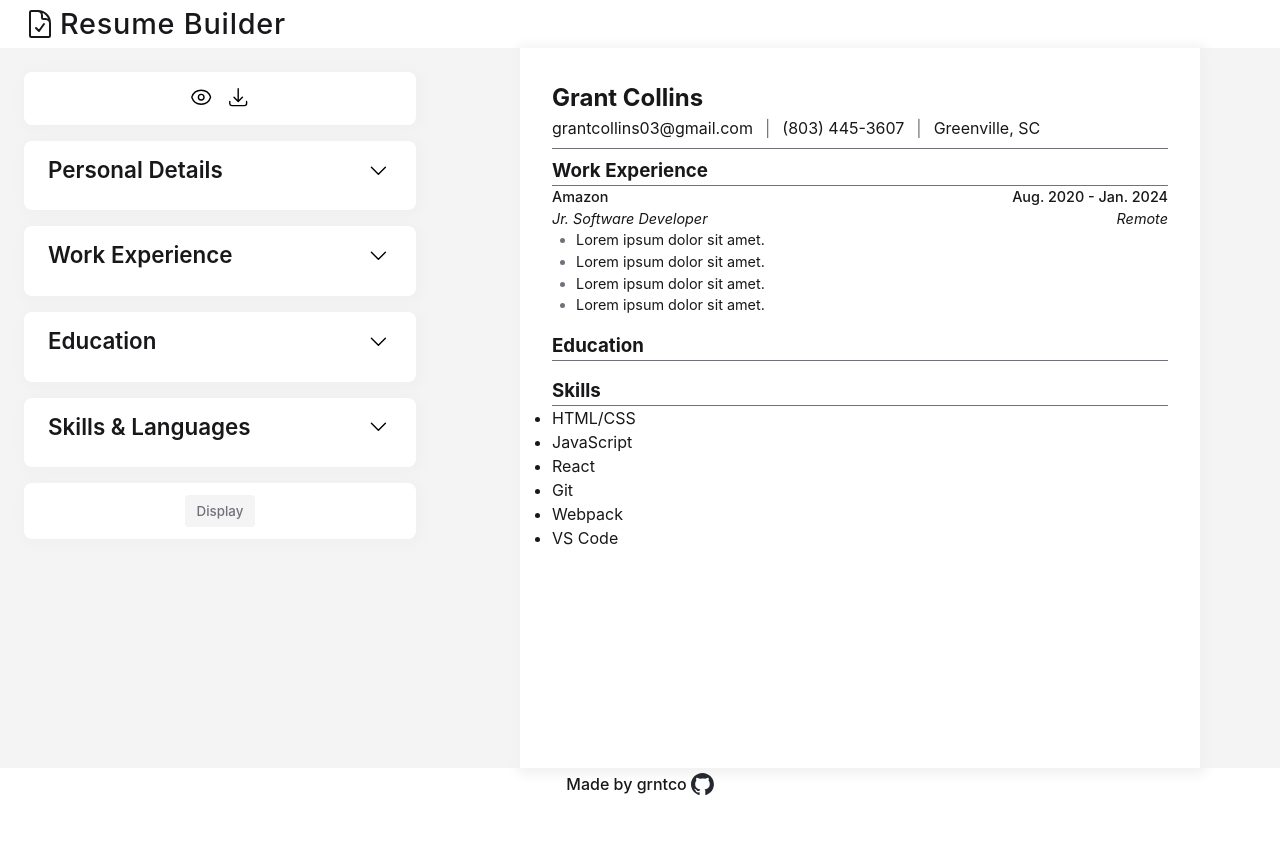
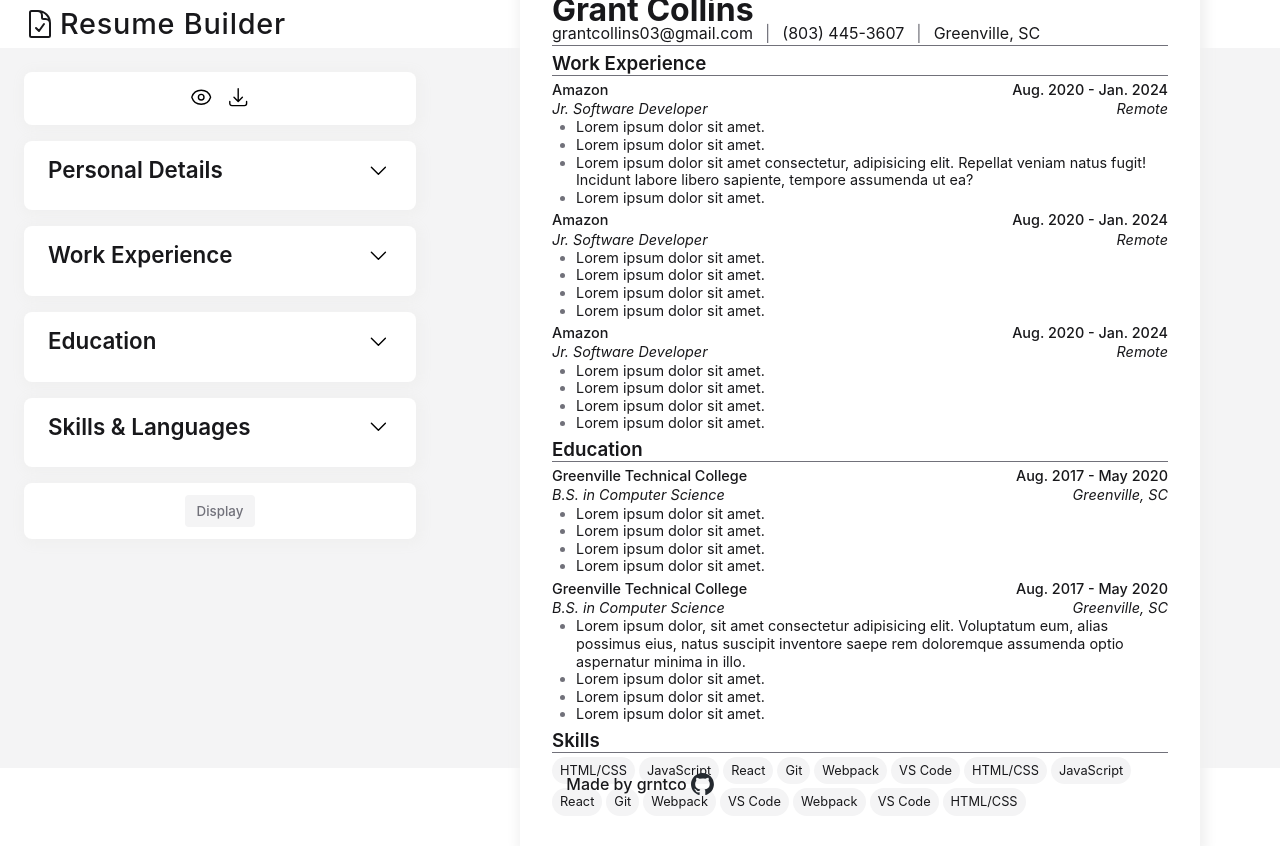
Before and after one commit to grntco/resume-builder, a React (Vite) app: page / in a window 1280 px wide. Before the commit the page ends 800 px from the top, so only its background shows below. Built offline with nearby package versions, Linux system fonts and the light colour scheme.

Commit message:
styled skills section and fixed resume line-height

```diff
--- a/src/components/Resume.jsx
+++ b/src/components/Resume.jsx
@@ -13,7 +13,38 @@
             </div>
             <div className="resume__section">
                 <h3 className="resume__section-title">Work Experience</h3>
-                {/* Experience Container will get repeated */}
+                <div className="resume__experience-container">
+                    <div className="resume__details-container">
+                        <h4>Amazon</h4>
+                        <p>Aug. 2020 - Jan. 2024</p>
+                    </div>
+                    <div className="resume__details-container">
+                        <p>Jr. Software Developer</p>
+                        <p>Remote</p>
+                    </div>
+                    <ul className="resume__responsibilities-container">
+                        <li>Lorem ipsum dolor sit amet.</li>
+                        <li>Lorem ipsum dolor sit amet.</li>
+                        <li>Lorem ipsum dolor sit amet consectetur, adipisicing elit. Repellat veniam natus fugit! Incidunt labore libero sapiente, tempore assumenda ut ea?</li>
+                        <li>Lorem ipsum dolor sit amet.</li>
+                    </ul>
+                </div>
+                <div className="resume__experience-container">
+                    <div className="resume__details-container">
+                        <h4>Amazon</h4>
+                        <p>Aug. 2020 - Jan. 2024</p>
+                    </div>
+                    <div className="resume__details-container">
+                        <p>Jr. Software Developer</p>
+                        <p>Remote</p>
+                    </div>
+                    <ul className="resume__responsibilities-container">
+                        <li>Lorem ipsum dolor sit amet.</li>
+                        <li>Lorem ipsum dolor sit amet.</li>
+                        <li>Lorem ipsum dolor sit amet.</li>
+                        <li>Lorem ipsum dolor sit amet.</li>
+                    </ul>
+                </div>
                 <div className="resume__experience-container">
                     <div className="resume__details-container">
                         <h4>Amazon</h4>
@@ -33,35 +64,58 @@
             </div>
             <div className="resume__section">
                 <h3 className="resume__section-title">Education</h3>
-                {/* <div className="experience-container">
-                    <div>
-                        <h4 className="experience-institution">Greenville Technical College</h4>
-                        <p className="experience-dates">August 2017-May 2020</p>
+                <div className="resume__experience-container">
+                    <div className="resume__details-container">
+                        <h4>Greenville Technical College</h4>
+                        <p>Aug. 2017 - May 2020</p>
                     </div>
-                    <div className="position-container">
-                        <p className="position-title-degree">B.S. in Computer Science</p>
-                        <p className="position-location">Greenville, SC</p>
-                        <ul className="position-responsibilities">
+                    <div className="resume__details-container">
+                        <p>B.S. in Computer Science</p>
+                        <p>Greenville, SC</p>
+                    </div>
+                    <ul className="resume__responsibilities-container">
                         <li>Lorem ipsum dolor sit amet.</li>
                         <li>Lorem ipsum dolor sit amet.</li>
                         <li>Lorem ipsum dolor sit amet.</li>
                         <li>Lorem ipsum dolor sit amet.</li>
                     </ul>
                 </div>
-                </div> */}
+                <div className="resume__experience-container">
+                    <div className="resume__details-container">
+                        <h4>Greenville Technical College</h4>
+                        <p>Aug. 2017 - May 2020</p>
+                    </div>
+                    <div className="resume__details-container">
+                        <p>B.S. in Computer Science</p>
+                        <p>Greenville, SC</p>
+                    </div>
+                    <ul className="resume__responsibilities-container">
+                        <li>Lorem ipsum dolor, sit amet consectetur adipisicing elit. Voluptatum eum, alias possimus eius, natus suscipit inventore saepe rem doloremque assumenda optio aspernatur minima in illo.</li>
+                        <li>Lorem ipsum dolor sit amet.</li>
+                        <li>Lorem ipsum dolor sit amet.</li>
+                        <li>Lorem ipsum dolor sit amet.</li>
+                    </ul>
+                </div>
             </div>
             <div className="resume__section">
                 <h3 className="resume__section-title">Skills</h3>
-                <div className="skills-container">
-                    <ul>
-                        <li>HTML/CSS</li>
-                        <li>JavaScript</li>
-                        <li>React</li>
-                        <li>Git</li>
-                        <li>Webpack</li>
-                        <li>VS Code</li>
+                <ul className="resume__skills-container">
+                    <li className="resume__skill-item">HTML/CSS</li>
+                    <li className="resume__skill-item">JavaScript</li>
+                    <li className="resume__skill-item">React</li>
+                    <li className="resume__skill-item">Git</li>
+                    <li className="resume__skill-item">Webpack</li>
+                    <li className="resume__skill-item">VS Code</li>
+                    <li className="resume__skill-item">HTML/CSS</li>
+                    <li className="resume__skill-item">JavaScript</li>
+                    <li className="resume__skill-item">React</li>
+                    <li className="resume__skill-item">Git</li>
+                    <li className="resume__skill-item">Webpack</li>
+                    <li className="resume__skill-item">VS Code</li>
+                    <li className="resume__skill-item">Webpack</li>
+                    <li className="resume__skill-item">VS Code</li>
+                    <li className="resume__skill-item">HTML/CSS</li>
                 </ul>
-                </div>
             </div>
         </div>
     )
--- a/src/styles/Resume.css
+++ b/src/styles/Resume.css
@@ -9,19 +9,27 @@
     -webkit-box-shadow: 2px 2px 12px 4px rgba(240,240,240,1);
     -moz-box-shadow: 2px 2px 12px 4px rgba(240,240,240,1);
     box-shadow: 2px 2px 12px 4px rgba(240,240,240,1);
+    line-height: 1.2rem;
 }
 
 .resume__section {
-    padding-bottom: 8px;
+    display: flex;
+    flex-direction: column;
+    gap: 4px;
+}
+
+.resume__section-title {
+    font-weight: 600;
 }
 
 .resume__section:first-child,
 .resume__section-title {
+    padding-bottom: 2px;
     border-bottom: 1px solid var(--secondary-txt-color);
 }
 
 .resume__name {
-
+    font-size: 2rem;
 }
 
 /* Personal Details */
@@ -46,9 +54,7 @@
 }
 
 /* Sections */
-.resume__section-title {
 
-}
 
 .resume__experience-container {
     font-size: 0.9rem;
@@ -69,9 +75,24 @@
 }
 
 .resume__responsibilities-container {
+    line-height: 1.1rem;
     padding-left: 24px;
 }
 
 .resume__responsibilities-container li::marker {
     color: var(--secondary-txt-color);
 }
+
+.resume__skills-container {
+    display: flex;
+    flex-wrap: wrap;
+    gap: 4px;
+    font-size: 0.8rem;
+    list-style: none;
+}
+
+.resume__skill-item {
+    padding: 4px 8px;
+    border-radius: 24px;
+    background-color: var(--secondary-bg-color);
+}
```
Lines whose indentation alone changed are shown as unchanged.
